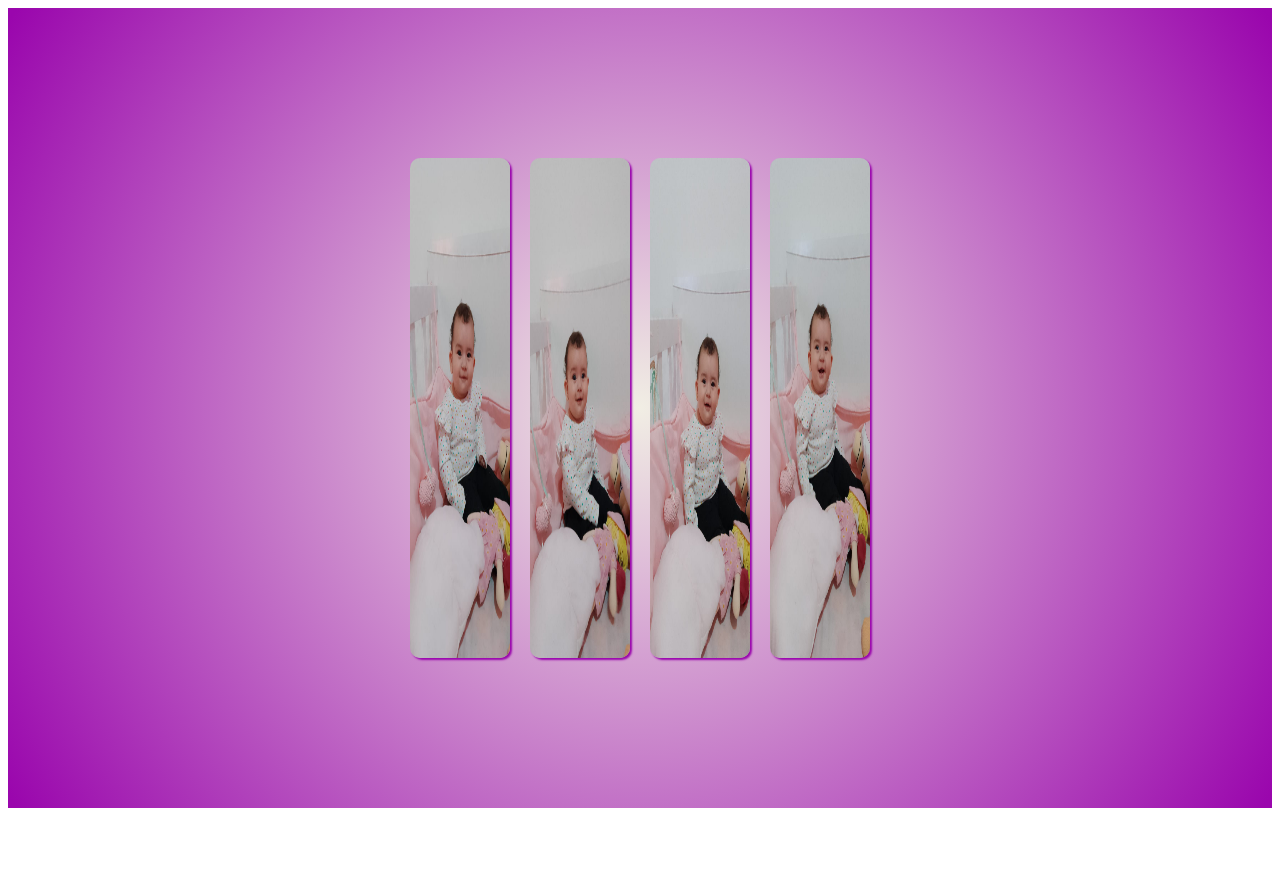
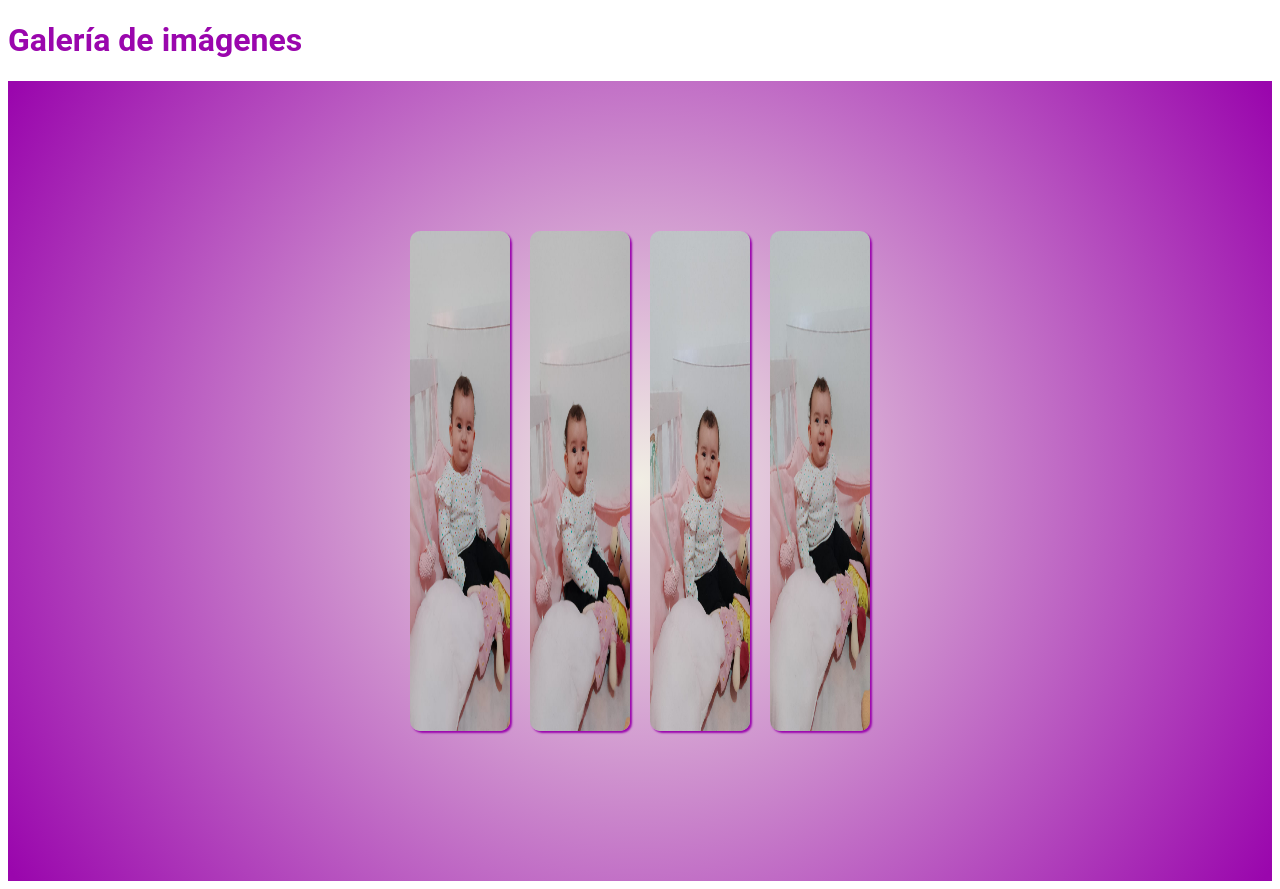
Before and after one commit to FedeMPeche/Galeria-de-imagenes, a plain HTML site: page index.html in a window 1280 px wide. Before the commit the page ends 816 px from the top, so only its background shows below. Drawn offline with Linux system fonts and the light colour scheme.

Commit message:
titulo
titulo

```diff
--- a/index.html
+++ b/index.html
@@ -5,6 +5,7 @@
     <meta name="viewport" content="width=device-width, initial-scale=1.0">
     <link rel="stylesheet" href="/styles.css">
     <title>Galeria de imágenes</title>
+    <H1>Galería de imágenes</H1>
 </head>
 <body>
     <div class="container">
--- a/styles.css
+++ b/styles.css
@@ -1,3 +1,7 @@
+H1 {
+    font-family: "Roboto", sans-serif;
+    color: rgba(154,6,173,1);
+}
 /* Establece el estilo para el contenedor principal */
 .container {
     width: 100%;
```
